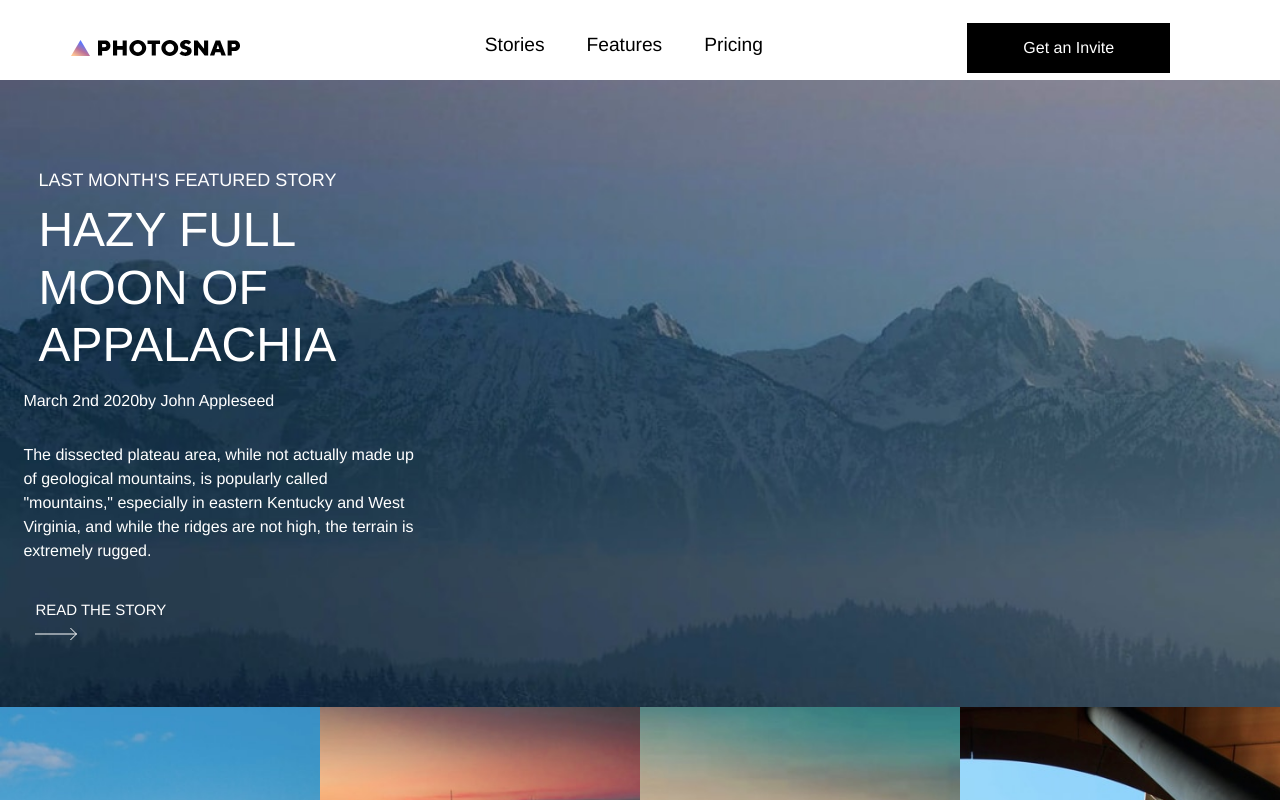
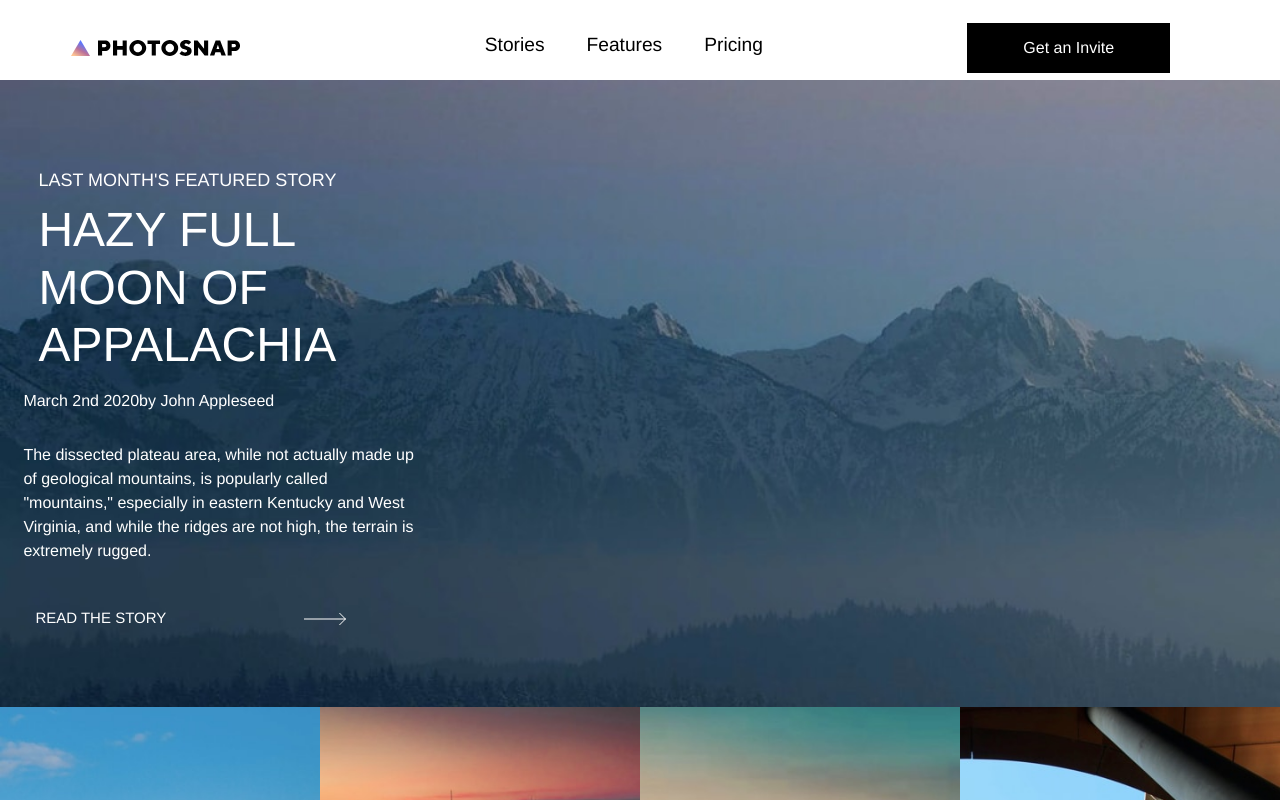
Before and after one commit to clf94-dev/photosnap-vue, a Vue app: page /stories in a window 1280 px wide. Shown: the top 800 px of the page. Built offline with nearby package versions, Linux system fonts and the light colour scheme.

Commit message:
fixed btn layout

```diff
--- a/src/components/TopStories.vue
+++ b/src/components/TopStories.vue
@@ -12,12 +12,12 @@
                 The dissected plateau area, while not actually made up of geological mountains, is popularly called "mountains," especially in eastern Kentucky and West Virginia, and while the ridges are not high, the terrain is extremely rugged.
             </p>
             <button class="btn">
-        <div fxLayout="row wrap">
-          <div fxFlex="66%">READ THE STORY</div>
-          <div fxFlex="33%">
+        <b-row>
+          <b-col xs="8" sm="8" md="8" lg="8">READ THE STORY</b-col>
+          <b-col xs="4" sm="4" md="4" lg="4">
             <img :src="arrowW" alt="arrow" />
-          </div>
-        </div>
+          </b-col>
+        </b-row>
       </button>
         </b-row>
            </b-col>
@@ -111,6 +111,10 @@ arrowW: require("../assets/images/shared/desktop/arrow copy.svg"),
   text-transform: uppercase;
 }
 
+.topStory-cont .text-col .btn:focus {
+ outline: none !important;
+}
+
 .topStory-cont .text-col .btn.white {
   color: #ffffff !important;
 }
```
